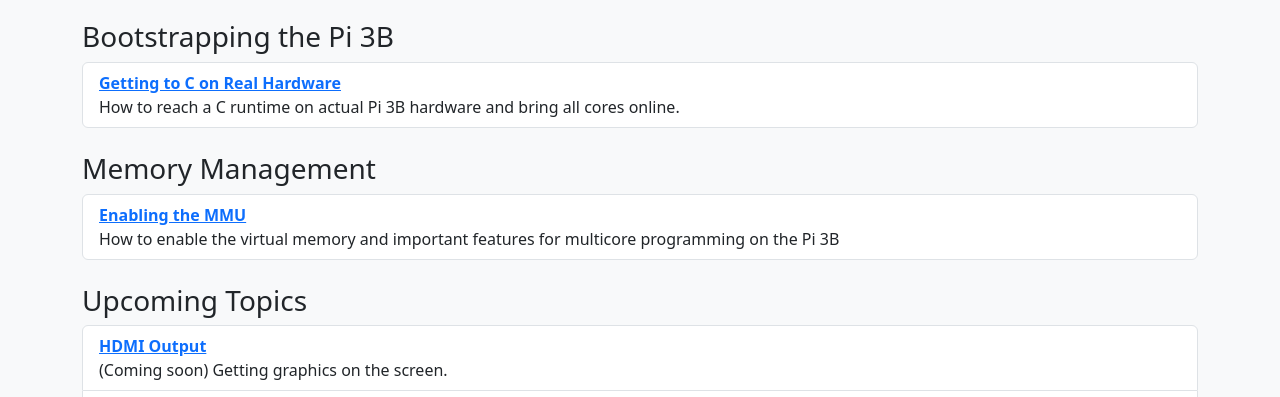
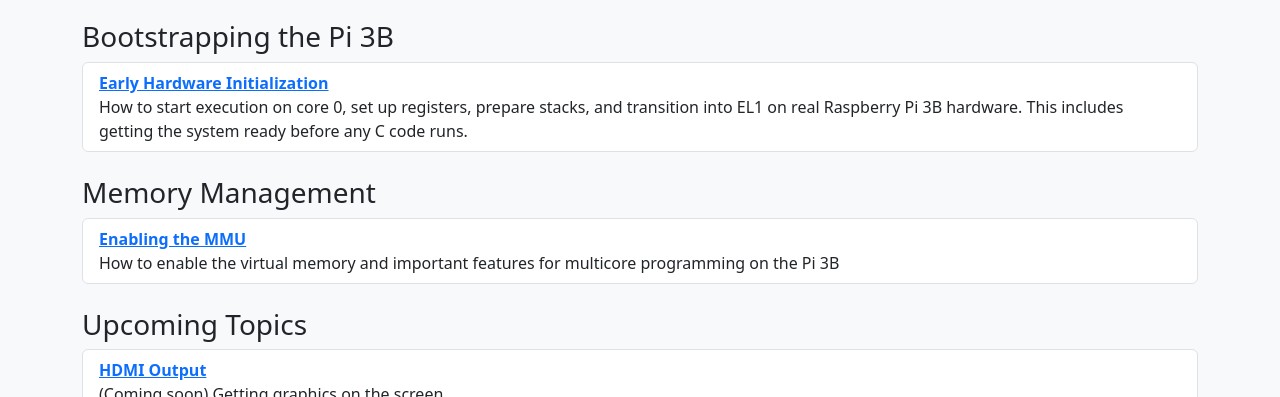
Before and after one commit to DiegoWearden/bare-metal-rpi3b-blog, a plain HTML site: page index.html in a window 1280 px wide. Shown: the part 361-758 px from the top of the page. Drawn offline with nearby package versions, Linux system fonts and the light colour scheme.

Commit message:
done with booting hardware

```diff
--- a/index.html
+++ b/index.html
@@ -22,8 +22,8 @@
     <h3 class="mt-4">Bootstrapping the Pi 3B</h3>
     <ul class="list-group mb-4">
       <li class="list-group-item">
-        <a href="booting-hardware.html"><strong>Getting to C on Real Hardware</strong></a><br>
-        How to reach a C runtime on actual Pi 3B hardware and bring all cores online.
+        <a href="booting-hardware.html"><strong>Early Hardware Initialization</strong></a><br>
+        How to start execution on core 0, set up registers, prepare stacks, and transition into EL1 on real Raspberry Pi 3B hardware. This includes getting the system ready before any C code runs.
       </li>
     </ul>
 
```
Also changed, not shown: booting-hardware.html (+1 -1 lines).
